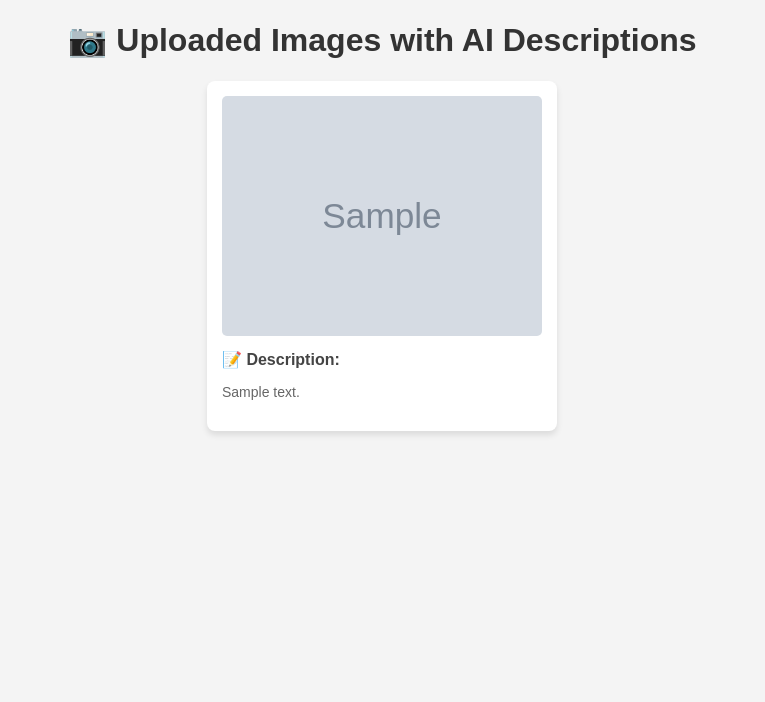
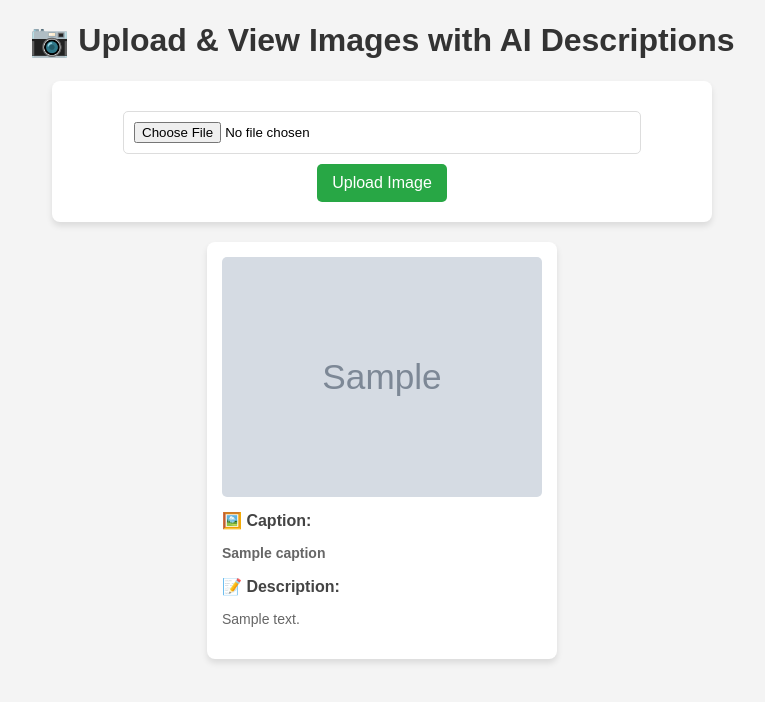
Before and after one commit to Krishna8788/Flask-Cloud-App, a Flask app: template templates/index.html in a window 1280 px wide. Shown: the top 702 px of the page, without its empty margins (258-1023 px from the left). Run offline with Flask 3, Linux system fonts and the light colour scheme; the template is opened without the code that fills it: most values are stand-ins (such as "Sample title", 1, 10 or a date in 2020); grey boxes marked "Sample" are stand-in pictures.

Commit message:
Update index.html

```diff
--- a/templates/index.html
+++ b/templates/index.html
@@ -13,6 +13,33 @@
         }
         h1 {
             color: #333;
+        }
+        .upload-container {
+            background: white;
+            padding: 20px;
+            border-radius: 8px;
+            box-shadow: 0px 4px 6px rgba(0, 0, 0, 0.1);
+            width: 50%;
+            margin: 0 auto 20px auto;
+        }
+        .upload-container input {
+            padding: 10px;
+            margin: 10px 0;
+            border: 1px solid #ddd;
+            border-radius: 5px;
+            width: 80%;
+        }
+        .upload-container button {
+            background-color: #28a745;
+            color: white;
+            border: none;
+            padding: 10px 15px;
+            border-radius: 5px;
+            cursor: pointer;
+            font-size: 16px;
+        }
+        .upload-container button:hover {
+            background-color: #218838;
         }
         .gallery-container {
             display: flex;
@@ -45,13 +72,26 @@
     </style>
 </head>
 <body>
-    <h1>📷 Uploaded Images with AI Descriptions</h1>
+    <h1>📷 Upload & View Images with AI Descriptions</h1>
+
+    <!-- Upload Form -->
+    <div class="upload-container">
+        <form action="{{ url_for('upload') }}" method="POST" enctype="multipart/form-data">
+            <input type="file" name="image" required>
+            <button type="submit">Upload Image</button>
+        </form>
+    </div>
+
+    <!-- Image Gallery -->
     <div class="gallery-container">
         {% for image in images %}
         <div class="image-card">
-            <img src="{{ image.url }}" alt="Not visible because of private bucket">
+            <img src="{{ image.url }}" alt="No Preview (Private Bucket)">
+            <h3>🖼️ Caption:</h3>
+            <p><strong>{{ image.caption }}</strong></p>
             <h3>📝 Description:</h3>
             <p>{{ image.description }}</p>
+
         </div>
         {% endfor %}
     </div>
```
